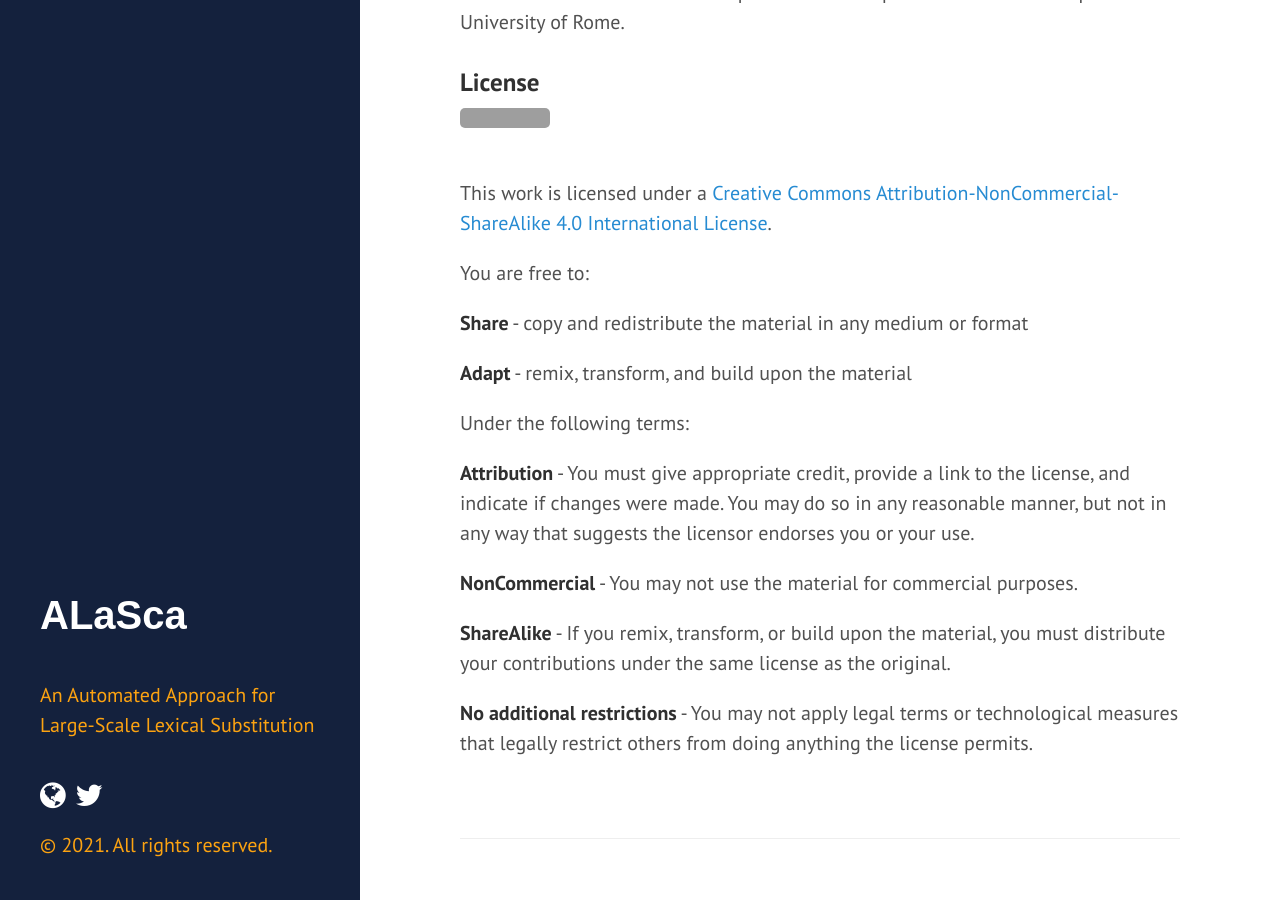
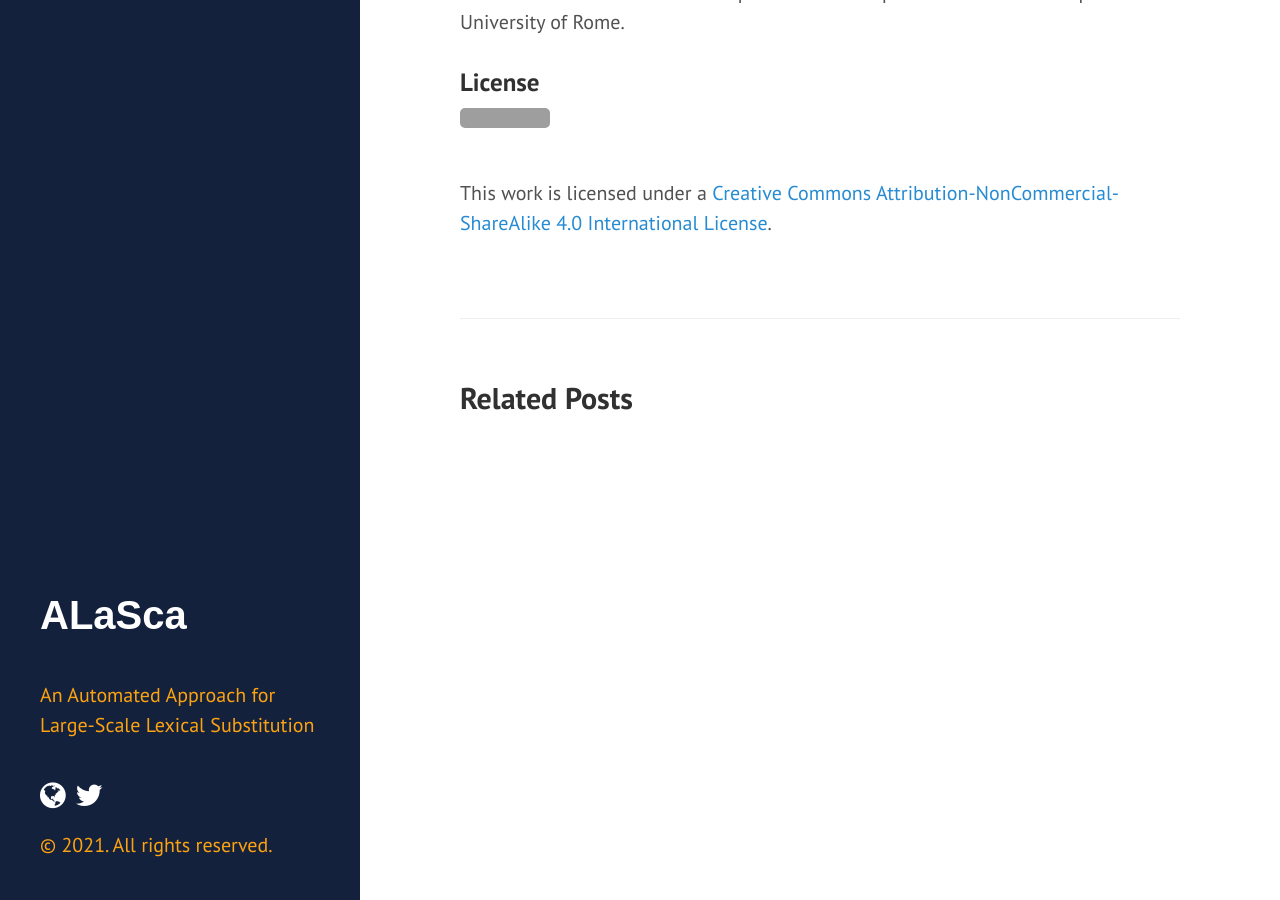
Before and after one commit to caterinaLacerra/ALaSca, a Jekyll site: the page built from docs/_posts/2021-05-24-datasets.md, in a window 1280 px wide and 900 px high, scrolled down 1622 px. Built offline with Jekyll 4.4.1, drawn with Linux system fonts in a browser that asks for light colours; grey boxes are pictures that could not be loaded.

Commit message:
Update 2021-05-24-datasets.md

```diff
--- a/docs/_posts/2021-05-24-datasets.md
+++ b/docs/_posts/2021-05-24-datasets.md
@@ -69,19 +69,3 @@ This work was supported in part by the MIUR under grant “Dipartimenti di eccel
 
 ### License
 <a rel="license" href="http://creativecommons.org/licenses/by-nc-sa/4.0/"><img alt="Creative Commons License" style="border-width:0" src="https://i.creativecommons.org/l/by-nc-sa/4.0/88x31.png" /></a><br />This work is licensed under a <a rel="license" href="http://creativecommons.org/licenses/by-nc-sa/4.0/">Creative Commons Attribution-NonCommercial-ShareAlike 4.0 International License</a>.
-
-You are free to:
-
-**Share** - copy and redistribute the material in any medium or format
-
-**Adapt** - remix, transform, and build upon the material
-
-Under the following terms:
-
-**Attribution** - You must give appropriate credit, provide a link to the license, and indicate if changes were made. You may do so in any reasonable manner, but not in any way that suggests the licensor endorses you or your use.
-
-**NonCommercial** - You may not use the material for commercial purposes.
-
-**ShareAlike** - If you remix, transform, or build upon the material, you must distribute your contributions under the same license as the original.
-
-**No additional restrictions** - You may not apply legal terms or technological measures that legally restrict others from doing anything the license permits.
```
Also changed, not shown: other parts of docs/_posts/2021-05-24-datasets.md (+1 -1 lines).
